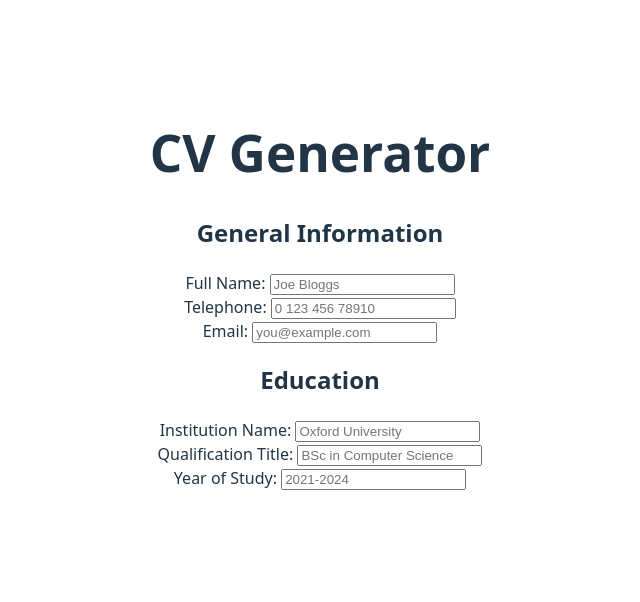
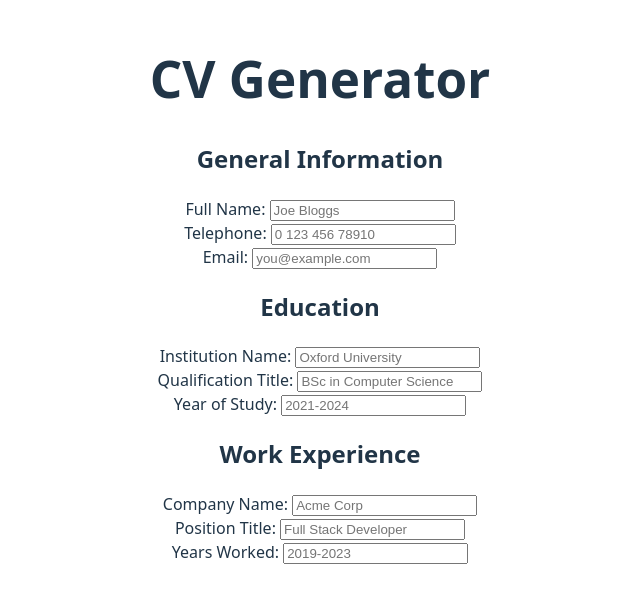
Before and after one commit to nathanhrussell/cv-application, a React (Vite) app: page / in a window 1280 px wide. Shown: the part 110-712 px from the top of the page, without its empty margins (320-960 px from the left). Built offline with nearby package versions, Linux system fonts and the light colour scheme.

Commit message:
Add and populate WorkExperience component

```diff
--- a/src/App.jsx
+++ b/src/App.jsx
@@ -1,6 +1,7 @@
 import "./App.css"
 import GeneralInfo from "./components/GeneralInfo"
 import Education from "./components/Education";
+import WorkExperience from "./components/WorkExperience";
 
 function App() {
   return (
@@ -8,6 +9,7 @@ function App() {
     <h1 className="text-3x1 font-bold text-center mb-8">CV Generator</h1>
       <GeneralInfo />
       <Education />
+      <WorkExperience />
    </div>
   );
 }
--- a/src/components/WorkExperience.jsx
+++ b/src/components/WorkExperience.jsx
@@ -0,0 +1,48 @@
+import { useState } from "react";
+
+
+function WorkExperience() {
+    const [company, setCompany] = useState("");
+    const [position, setPosition] = useState("");
+    const [years, setYears] = useState("");
+
+    return (
+        <div className="p-4 border rounded-lg shadow-md max-w-md mx-auto my-6">
+        <h2 className ="text-xl font-semibold mb-4"> Work Experience</h2>
+        <form className="space-y-4">
+            <div>
+                <label className="block font-medium mb-2">Company Name: </label>
+                <input
+                type="text"
+                className="w-full border p-2 rounded"
+                value={company}
+                onChange={(e) => setCompany(e.target.value)}
+                placeholder="Acme Corp"
+                />
+            </div>
+            <div>
+            <label className="block font-medium mb-2">Position Title: </label>
+                <input
+                type="text"
+                className="w-full border p-2 rounded"
+                value={position}
+                onChange={(e) => setPosition(e.target.value)}
+                placeholder="Full Stack Developer"
+                />
+            </div>
+            <div>
+            <label className="block font-medium mb-2">Years Worked: </label>
+            <input
+                type="text"
+                className="w-full border p-2 rounded"
+                value={years}
+                onChange={(e) => setYears(e.target.value)}
+                placeholder="2019-2023"
+                />
+            </div>
+        </form>
+    </div>
+    );
+}
+
+export default WorkExperience;
```
